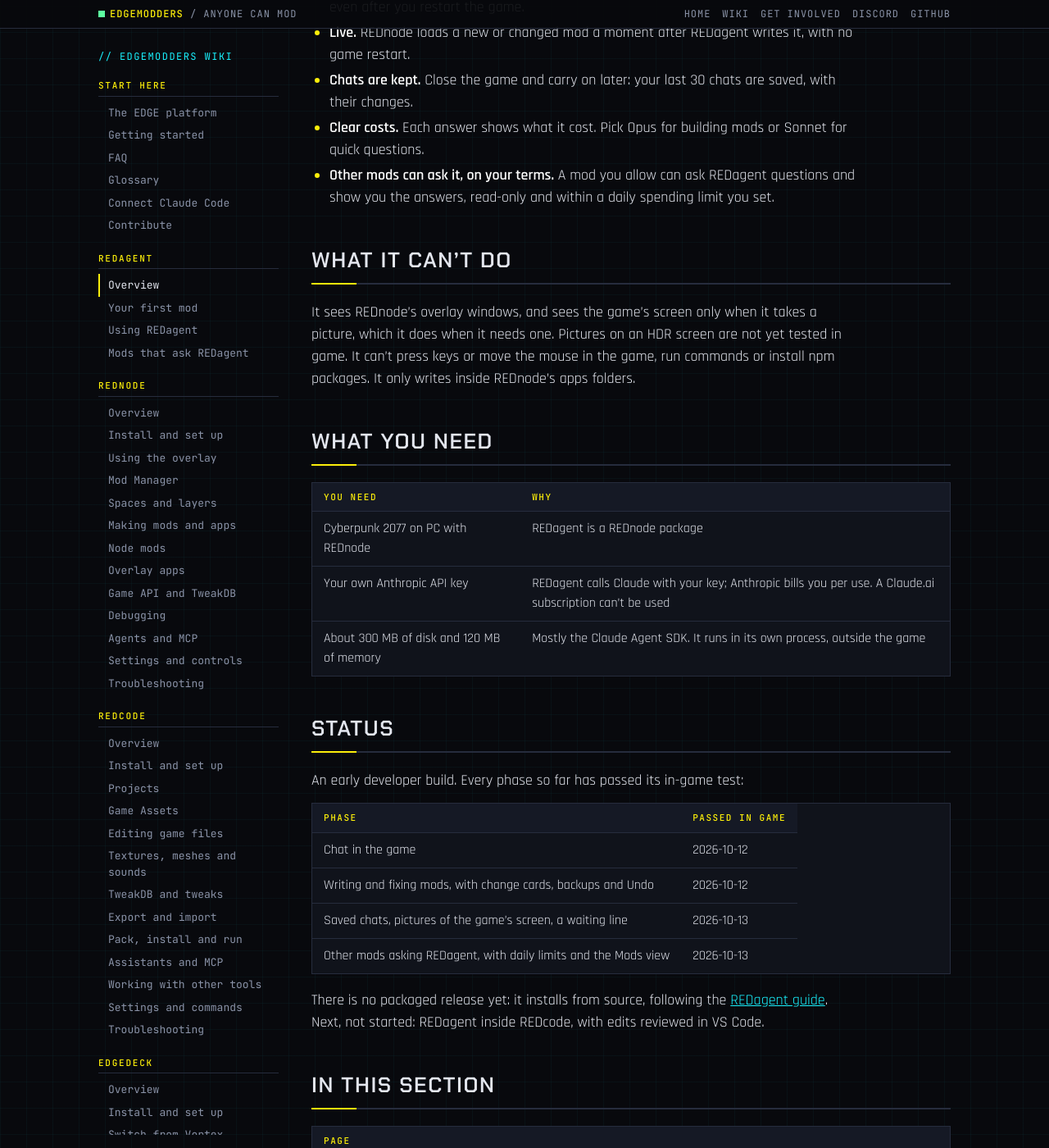
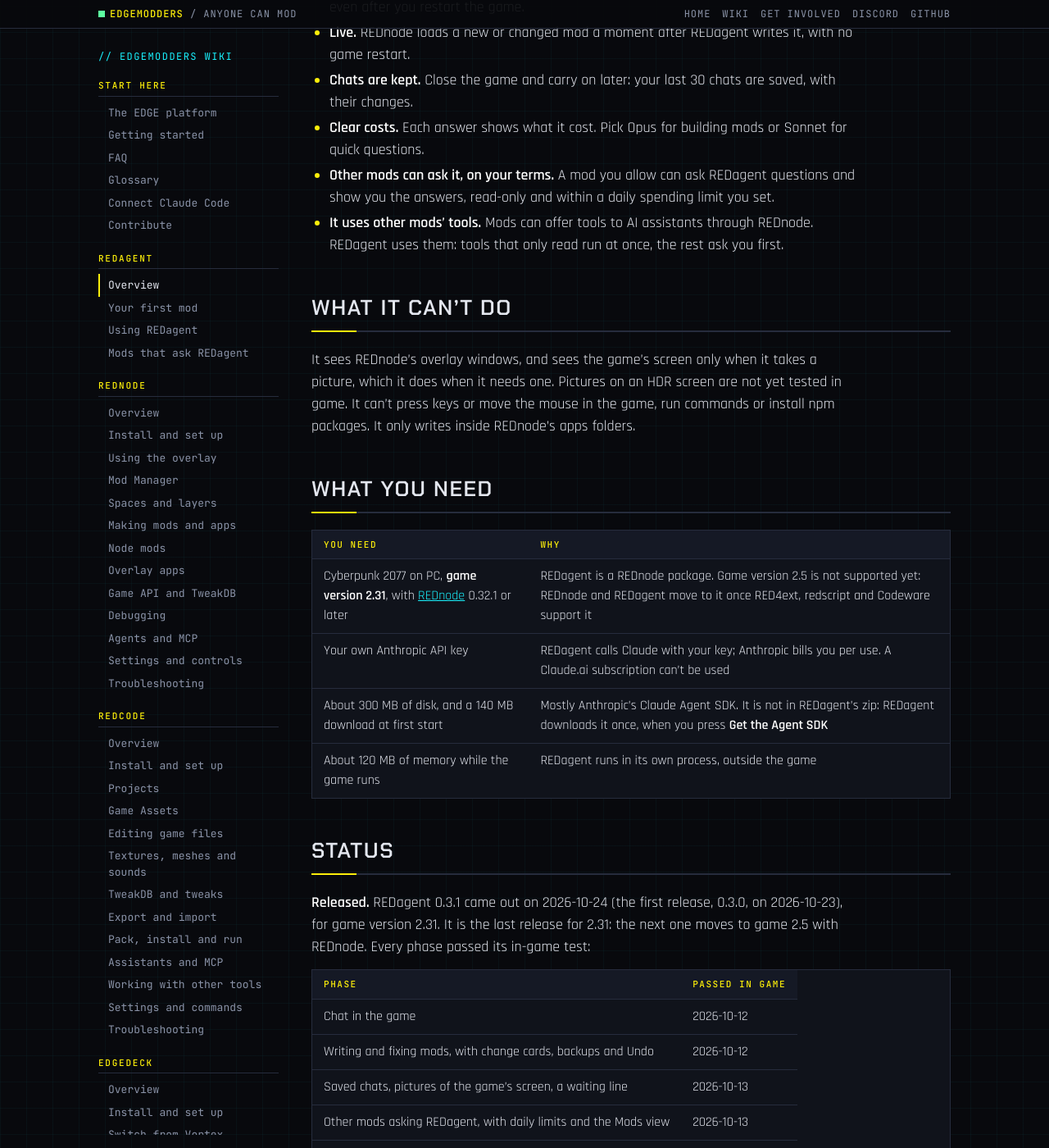
Before and after one commit to Edgemodders/EDGEweb, a Jekyll site: the page built from docs/wiki/redagent/index.md, in a window 1280 px wide and 1400 px high, scrolled down 1049 px. Shown: the whole window at 82% size. Built offline with Jekyll 4.4.1, drawn with Linux system fonts in a browser that asks for light colours; some of the changed text lies outside the part shown.

Commit message:
Wiki: REDagent released (0.3.0, 0.3.1), uses other mods' tools, Mod Manager steps
Co-Authored-By: Claude Opus 5.5 <noreply@anthropic.com>

```diff
--- a/docs/wiki/redagent/index.md
+++ b/docs/wiki/redagent/index.md
@@ -4,7 +4,7 @@ nav_title: Overview
 section: REDagent
 order: 0
 description: "REDagent, the modding agent inside Cyberpunk 2077, powered by Claude. What it does, what it needs, and where to start."
-reviewed: 2026-10-16
+reviewed: 2026-10-24
 ---
 
 # RED<span class="y">agent</span>
@@ -23,6 +23,7 @@ REDagent is EDGE's modding agent. It lives in a chat window drawn over Cyberpunk
 - **Chats are kept.** Close the game and carry on later: your last 30 chats are saved, with their changes.
 - **Clear costs.** Each answer shows what it cost. Pick Opus for building mods or Sonnet for quick questions.
 - **Other mods can ask it, on your terms.** A mod you allow can ask REDagent questions and show you the answers, read-only and within a daily spending limit you set.
+- **It uses other mods' tools.** Mods can offer tools to AI assistants through REDnode. REDagent uses them: tools that only read run at once, the rest ask you first.
 
 ## What it can't do
 
@@ -32,13 +33,14 @@ It sees REDnode's overlay windows, and sees the game's screen only when it takes
 
 | You need | Why |
 |---|---|
-| Cyberpunk 2077 on PC with REDnode | REDagent is a REDnode package |
+| Cyberpunk 2077 on PC, **game version 2.31**, with [REDnode](../rednode/install.html) 0.32.1 or later | REDagent is a REDnode package. Game version 2.5 is not supported yet: REDnode and REDagent move to it once RED4ext, redscript and Codeware support it |
 | Your own Anthropic API key | REDagent calls Claude with your key; Anthropic bills you per use. A Claude.ai subscription can't be used |
-| About 300 MB of disk and 120 MB of memory | Mostly the Claude Agent SDK. It runs in its own process, outside the game |
+| About 300 MB of disk, and a 140 MB download at first start | Mostly Anthropic's Claude Agent SDK. It is not in REDagent's zip: REDagent downloads it once, when you press **Get the Agent SDK** |
+| About 120 MB of memory while the game runs | REDagent runs in its own process, outside the game |
 
 ## Status
 
-An early developer build. Every phase so far has passed its in-game test:
+**Released.** REDagent 0.3.1 came out on 2026-10-24 (the first release, 0.3.0, on 2026-10-23), for game version 2.31. It is the last release for 2.31: the next one moves to game 2.5 with REDnode. Every phase passed its in-game test:
 
 | Phase | Passed in game |
 |---|---|
@@ -46,8 +48,9 @@ An early developer build. Every phase so far has passed its in-game test:
 | Writing and fixing mods, with change cards, backups and Undo | 2026-10-12 |
 | Saved chats, pictures of the game's screen, a waiting line | 2026-10-13 |
 | Other mods asking REDagent, with daily limits and the Mods view | 2026-10-13 |
+| Using other mods' tools (0.3.1) | 2026-10-24 |
 
-There is no packaged release yet: it installs from source, following the [REDagent guide](https://edgemodders.github.io/REDagent/guide.html#install). Next, not started: REDagent inside REDcode, with edits reviewed in VS Code.
+Download `REDagent-<version>.zip` from [REDagent's releases](https://github.com/Edgemodders/REDagent/releases) and follow the [install steps](https://edgemodders.github.io/REDagent/guide.html#install). Next, not started: REDagent inside REDcode, with edits reviewed in VS Code.
 
 ## In this section
 
@@ -60,5 +63,6 @@ There is no packaged release yet: it installs from source, following the [REDage
 ## Reference
 
 - [REDagent guide](https://edgemodders.github.io/REDagent/guide.html): install, first run, changes and undo, chats, your key and data, costs, troubleshooting
+- [Changelog](https://edgemodders.github.io/REDagent/changelog.html): what changed in each release
 - [Design and test results](https://edgemodders.github.io/REDagent/design.html)
 - [Source and issues](https://github.com/Edgemodders/REDagent)
```
Also changed, not shown: docs/wiki/redagent/first-mod.md (+5 -5 lines), docs/wiki/redagent/other-mods.md (+4 -4 lines), docs/wiki/redagent/using.md (+7 -4 lines).
